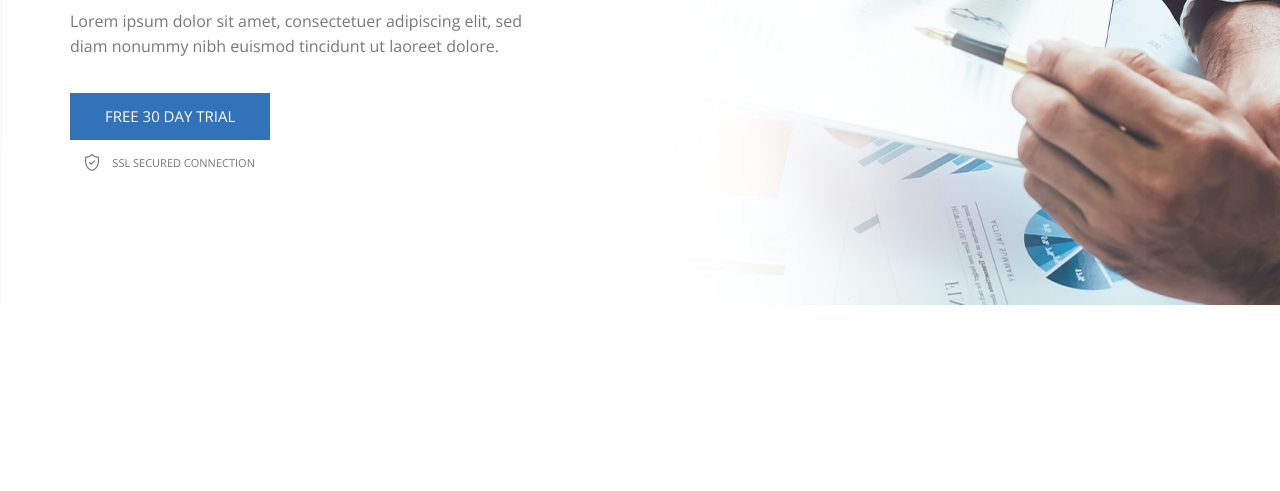
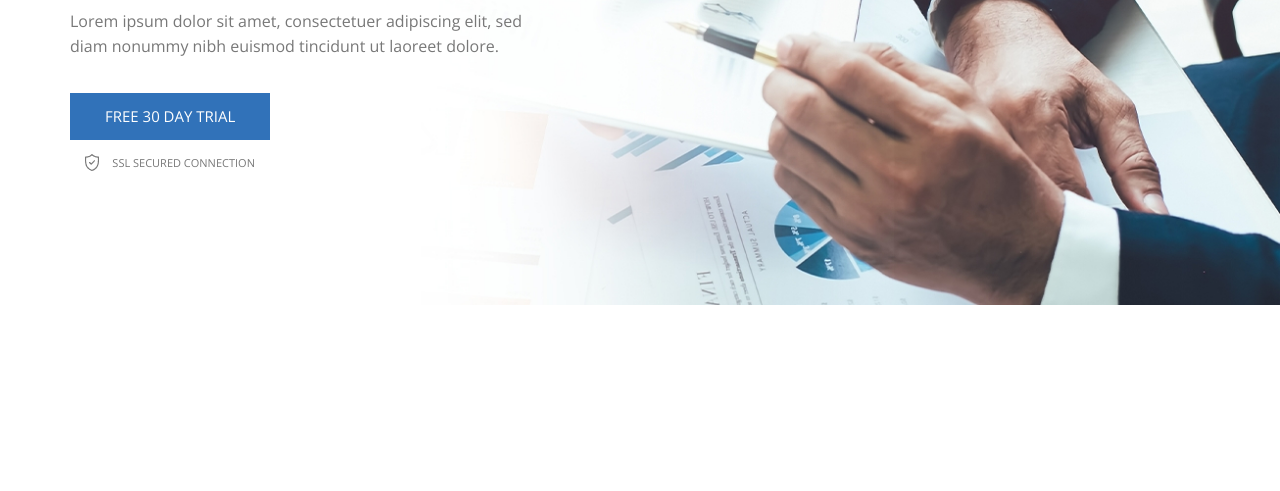
Before and after one commit to Andrey654321/Lionic, a plain HTML site: page index.html in a window 1280 px wide. Shown: the part 309-800 px from the top of the page. Drawn offline with nearby package versions, Linux system fonts and the light colour scheme.

Commit message:
Проверка дз

```diff
--- a/css/style.css
+++ b/css/style.css
@@ -4,7 +4,7 @@ html {
 
 *,
 *::after
-*::befor {
+*::before {
     box-sizing: inherit;
 }
 
@@ -70,7 +70,10 @@ a{
 
 .hero {
     padding: 113px 0 134px 0;
-    background-image: url(../img/hero.jpg);
+    background-image: url(../img/hero.jpeg); /* Разобраться */
+    background-repeat: no-repeat; /* Разобраться */
+    background-position: center right; /* Разобраться */
+    background-size: cover; /* Разобраться */
 }
 
 .hero__container{
```
Also changed, not shown: img/hero.jpeg (added), img/hero.jpg (deleted), 1 other file.
